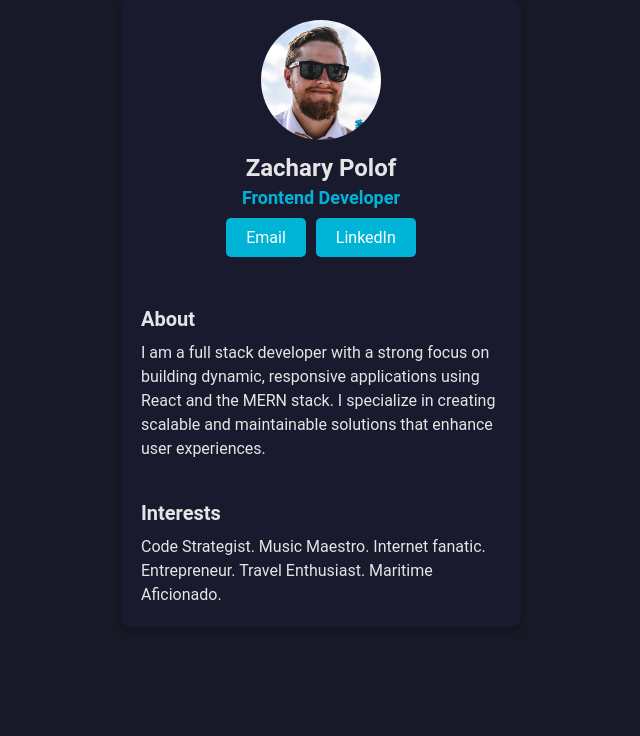
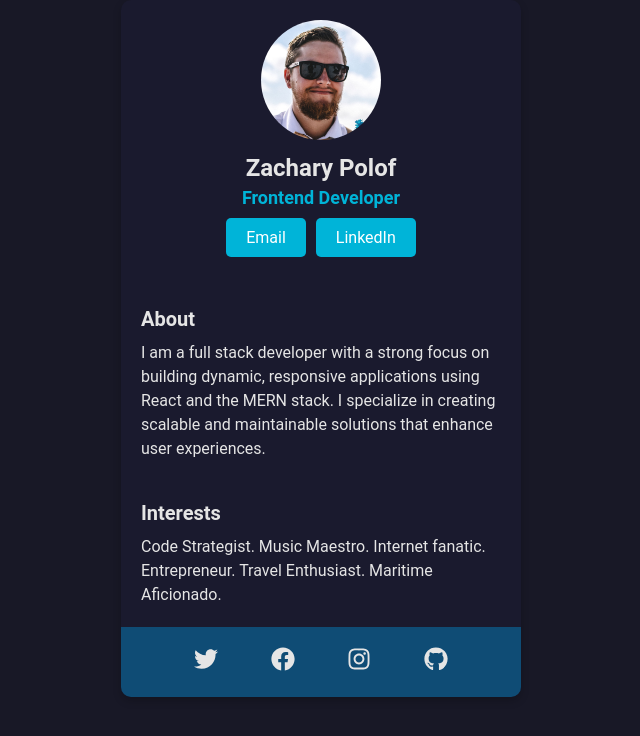
Before and after one commit to IVIonsters/business-card-ZP, a React (Vite) app in the folder digital-business/: page / in a window 1280 px wide. Shown: the top 736 px of the page, without its empty margins (319-959 px from the left). Built offline with nearby package versions, Linux system fonts and the light colour scheme.

Commit message:
Footer
Installed react-icons

setup footer component and styled

defined links to users social media

```diff
--- a/digital-business/package.json
+++ b/digital-business/package.json
@@ -11,7 +11,8 @@
   },
   "dependencies": {
     "react": "^18.3.1",
-    "react-dom": "^18.3.1"
+    "react-dom": "^18.3.1",
+    "react-icons": "^5.3.0"
   },
   "devDependencies": {
     "@eslint/js": "^9.9.0",
--- a/digital-business/src/App.jsx
+++ b/digital-business/src/App.jsx
@@ -3,6 +3,7 @@ import React from 'react';
 import Info from './components/Info/Info';
 import About from './components/About/About';
 import Interests from './components/Interests/Interests';
+import Footer from './components/Footer/Footer';
 import './App.css';
 
 function App() {
@@ -11,6 +12,7 @@ function App() {
       <Info />
       <About />
       <Interests />
+      <Footer />
     </div>
   );
 }
--- /dev/null
+++ b/digital-business/src/components/Footer/Footer.css
@@ -0,0 +1,16 @@
+.footer {
+  padding: 20px;
+  display: flex;
+  justify-content: space-evenly;
+  background-color: #0F4C75; /* Footer background */
+}
+
+.footer a {
+  color: #E5E5E5;
+  font-size: 24px;
+  transition: color 0.3s ease;
+}
+
+.footer a:hover {
+  color: #FF6B6B; /* Accent Color on hover */
+}
--- /dev/null
+++ b/digital-business/src/components/Footer/Footer.jsx
@@ -0,0 +1,17 @@
+/* eslint-disable no-unused-vars */
+import React from 'react';
+import { FaTwitter, FaFacebook, FaInstagram, FaGithub } from 'react-icons/fa';
+import './Footer.css';
+
+function Footer() {
+  return (
+    <div className="footer">
+      <a href="https://twitter.com/IVIonstersRUS" target="_blank" rel="noopener noreferrer"><FaTwitter /></a>
+      <a href="https://facebook.com/ZacharyPolof" target="_blank" rel="noopener noreferrer"><FaFacebook /></a>
+      <a href="https://instagram.com/zpolof" target="_blank" rel="noopener noreferrer"><FaInstagram /></a>
+      <a href="https://github.com/IVIonsters" target="_blank" rel="noopener noreferrer"><FaGithub /></a>
+    </div>
+  );
+}
+
+export default Footer;
```
Also changed, not shown: 1 other file (tests, documents, lock files or other folders).
